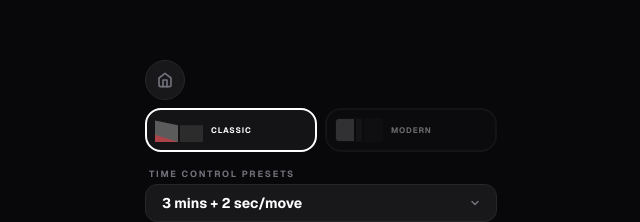
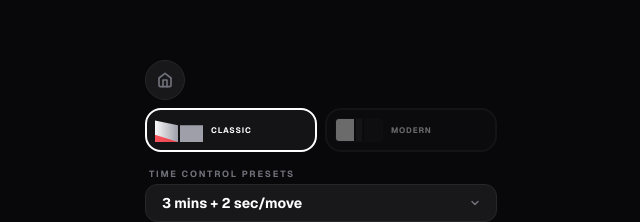
Before and after one commit to LeightonGuang/Score-Keep, a Next.js app: page /chess-clock in a window 1280 px wide. Shown: the part 235-457 px from the top of the page, without its empty margins (319-959 px from the left). Built offline with nearby package versions, Linux system fonts and the light colour scheme.

Commit message:
fix: adjust clock style selection icons colours to match actual button colours

```diff
--- a/app/chess-clock/components/SetupOverlay.tsx
+++ b/app/chess-clock/components/SetupOverlay.tsx
@@ -92,18 +92,18 @@ export const SetupOverlay: React.FC = () => {
           >
             <div className="flex h-12 w-full items-end gap-0.5 landscape:h-6 landscape:w-12">
               <div
-                className="relative h-full flex-1 bg-white/30"
+                className="relative h-full flex-1 bg-linear-to-l from-zinc-400 to-zinc-50 shadow-xl"
                 style={{
                   clipPath: "polygon(0% 10%, 100% 30%, 100% 100%, 0% 100%)",
                 }}
               >
                 <div
-                  className="absolute bottom-0 left-0 h-[30%] w-full bg-red-500/50"
+                  className="absolute bottom-0 left-0 h-[30%] w-full bg-red-500/80"
                   style={{ clipPath: "polygon(0% 0%, 100% 100%, 0% 100%)" }}
                 />
               </div>
               <div
-                className="h-full flex-1 bg-white/10"
+                className="h-full flex-1 bg-zinc-400"
                 style={{
                   clipPath: "polygon(0% 30%, 100% 30%, 100% 100%, 0% 100%)",
                 }}
@@ -119,9 +119,9 @@ export const SetupOverlay: React.FC = () => {
             className={`flex flex-col items-center gap-2 rounded-2xl border-2 p-4 transition-all hover:cursor-pointer landscape:flex-row landscape:p-2 ${clockStyle === "modern" ? "border-white bg-white/5" : "border-zinc-800 bg-zinc-900/50 opacity-40 hover:opacity-100"} `}
           >
             <div className="flex h-12 w-full flex-row gap-0.5 overflow-hidden rounded-sm border border-white/5 landscape:h-6 landscape:w-12">
-              <div className="flex-1 bg-white/40" />
-              <div className="w-1.5 bg-white/10" />
-              <div className="flex-1 bg-white/5" />
+              <div className="flex-1 bg-white" />
+              <div className="w-1.5 bg-zinc-800" />
+              <div className="flex-1 bg-zinc-900" />
             </div>
             <span className="text-[10px] font-bold tracking-widest uppercase landscape:text-[8px]">
               Modern
```
